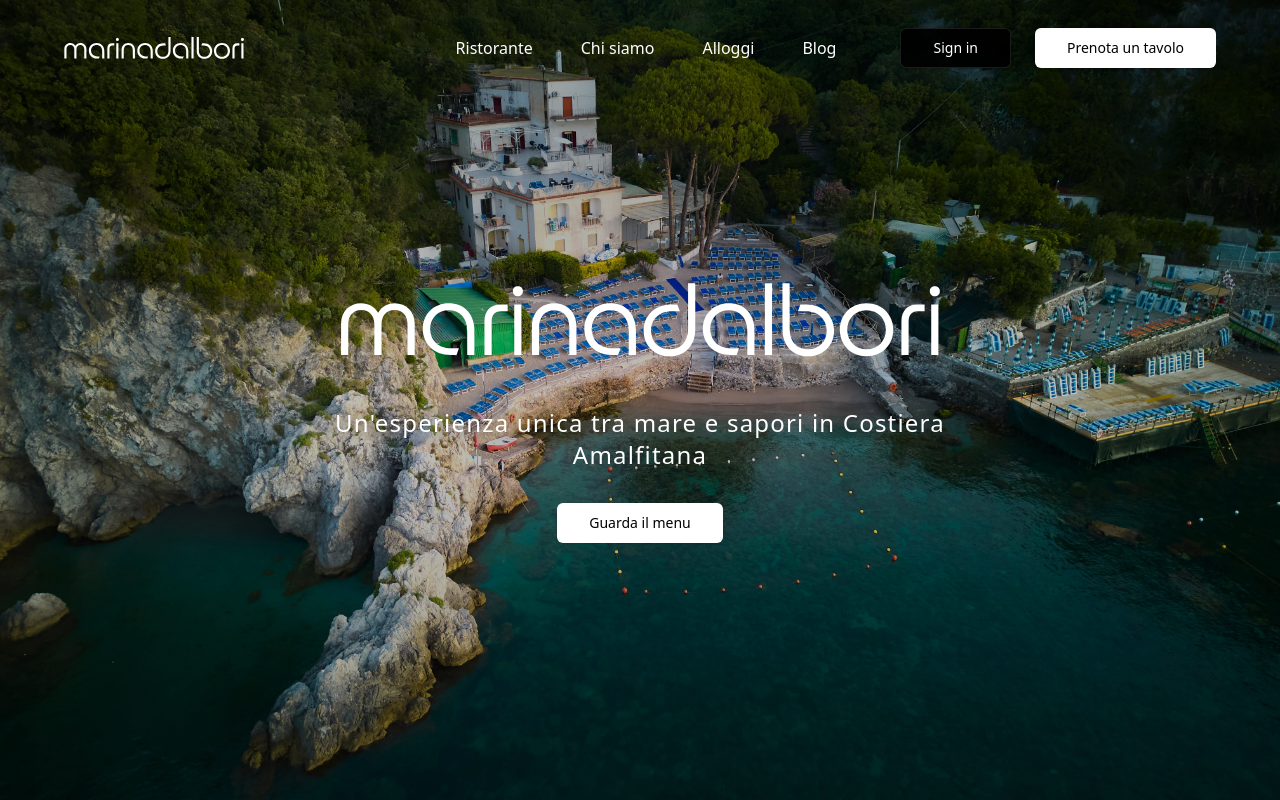
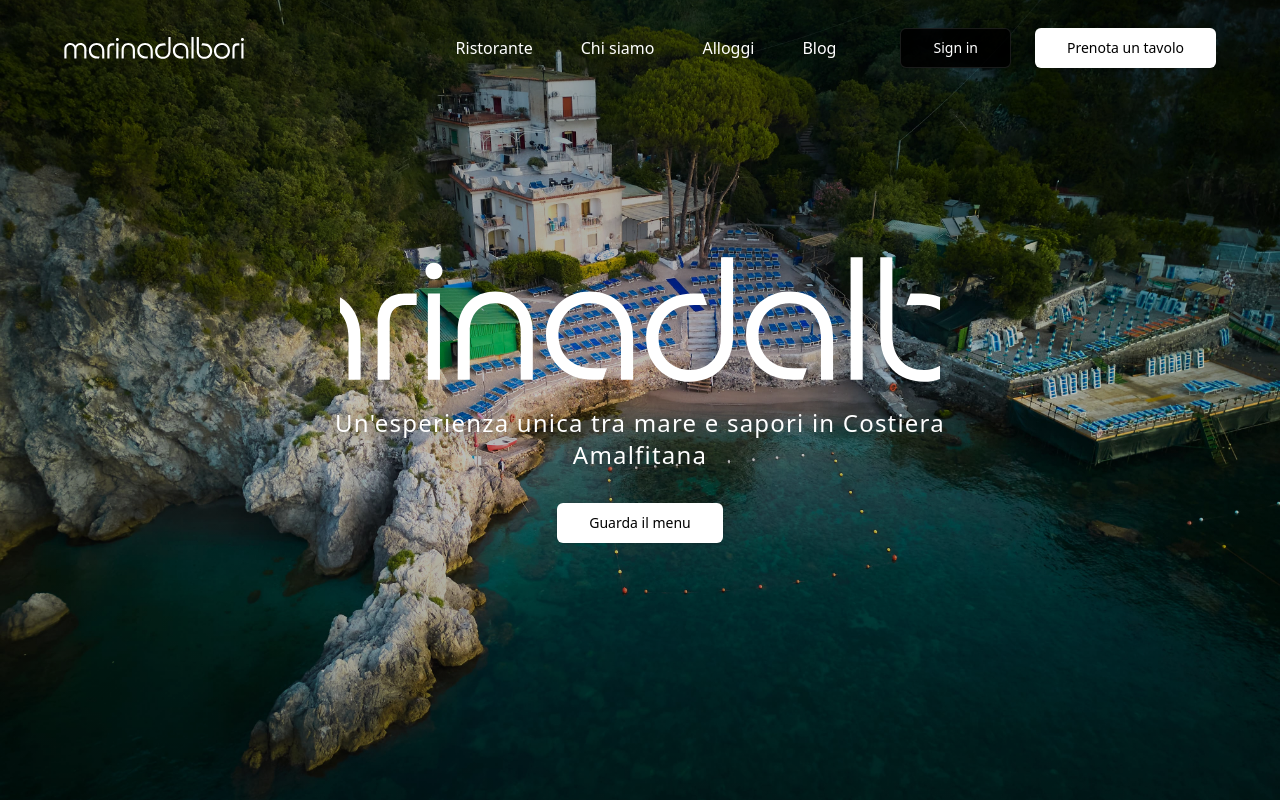
Before and after one commit to aiNicx/marinadalbori_v5, a Next.js app: page / in a window 1280 px wide. Shown: the top 800 px of the page. Built offline with nearby package versions, Linux system fonts and the light colour scheme.

Commit message:
Fix-build

```diff
--- a/src/app/(routes)/components/hero.tsx
+++ b/src/app/(routes)/components/hero.tsx
@@ -27,7 +27,7 @@
           priority
           quality={100}
           sizes="100vw"
-          className="object-cover brightness-110 contrast-105 saturate-105"
+          containerClassName="object-cover brightness-110 contrast-105 saturate-105"
         />
         {/* Overlay scuro */}
         <div className="absolute inset-0 bg-gradient-to-b from-black/40 via-black/25 to-black/40" />
@@ -45,7 +45,7 @@
               priority
               quality={100}
               sizes="(max-width: 640px) 280px, (max-width: 768px) 400px, (max-width: 1024px) 500px, 600px"
-              className="object-contain"
+              containerClassName="object-contain"
             />
           </div>
           <p className="text-lg sm:text-xl md:text-2xl text-white font-light tracking-wider max-w-[280px] sm:max-w-xl md:max-w-2xl lg:max-w-3xl [text-shadow:_0_2px_15px_rgba(0,0,0,0.5)] leading-relaxed px-4">
--- a/src/components/ui/image.tsx
+++ b/src/components/ui/image.tsx
@@ -39,9 +39,10 @@
 });
 
 interface ImageProps
-  extends Omit<NextImageProps, "className" | "fill">,
+  extends Omit<NextImageProps, "fill">,
     VariantProps<typeof imageVariants> {
   containerClassName?: string;
+  className?: string;
 }
 
 const Image = forwardRef<HTMLImageElement, ImageProps>(
@@ -74,7 +75,7 @@
           ref={ref}
           src={src}
           alt={alt}
-          fill={fillProp}
+          fill={fillProp ?? false}
           unoptimized={unoptimized}
           rel="preload"
           fetchPriority="high"
```
